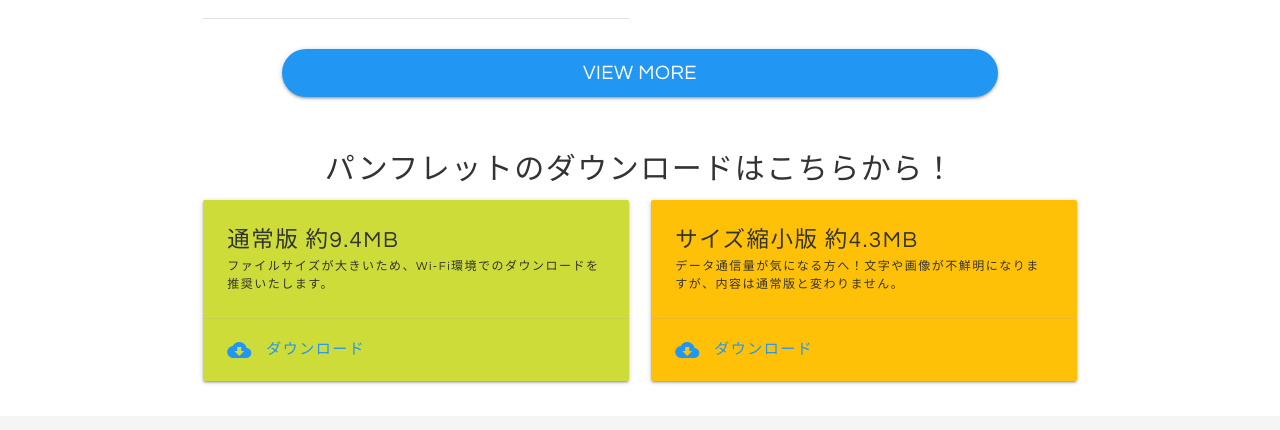
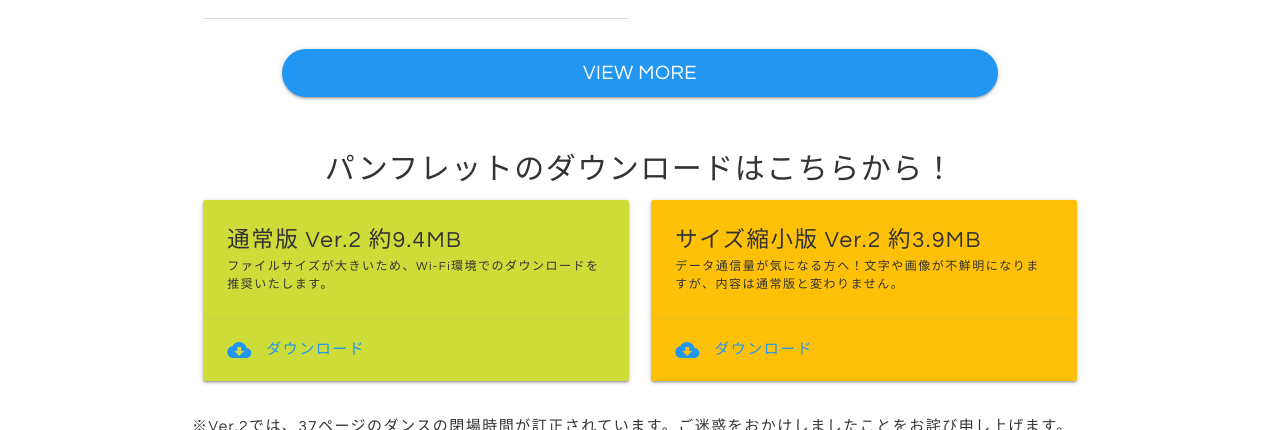
Before and after one commit to shikosai32/30.shikosai.net, a website: page teaser/html/index.html in a window 1280 px wide. Shown: the part 2700-3130 px from the top of the page. Drawn offline with nearby package versions, Linux system fonts and the light colour scheme; files that its build step writes are made by us from their sources; files whose address does not match are found by name.

Commit message:
Ver. 2.3.3
[change]パンフレット変更の旨を記載

```diff
--- a/teaser/html/index.html
+++ b/teaser/html/index.html
@@ -268,9 +268,8 @@
           <div class="card horizontal lime">
             <div class="card-stacked">
               <div class="card-content">
-                <p class="large">通常版 約9.4MB</p>
-                <p class="small">ファイルサイズが大きいため、Wi-Fi環境でのダウンロードを推奨いたします。
-                </p>
+                <p class="large">通常版 Ver.2 約9.4MB</p>
+                <p class="small">ファイルサイズが大きいため、Wi-Fi環境でのダウンロードを推奨いたします。</p>
               </div>
               <div class="card-action">
                 <a href="../pdf/shikosai30-brochure-lc.pdf" target="_blank"><span class="icon-wrapper"><i class="material-icons left">cloud_download</i> ダウンロード</span></a>
@@ -282,7 +281,7 @@
           <div class="card horizontal amber">
             <div class="card-stacked">
               <div class="card-content">
-                <p class="large">サイズ縮小版 約4.3MB</p>
+                <p class="large">サイズ縮小版 Ver.2 約3.9MB</p>
                 <p class="small">データ通信量が気になる方へ！文字や画像が不鮮明になりますが、内容は通常版と変わりません。</p>
               </div>
               <div class="card-action">
@@ -292,6 +291,9 @@
           </div>
         </div>
       </div>
+      <p>
+        ※Ver.2では、37ページのダンスの閉場時間が訂正されています。ご迷惑をおかけしましたことをお詫び申し上げます。
+      </p>
     </div>
   </main>
 
```
